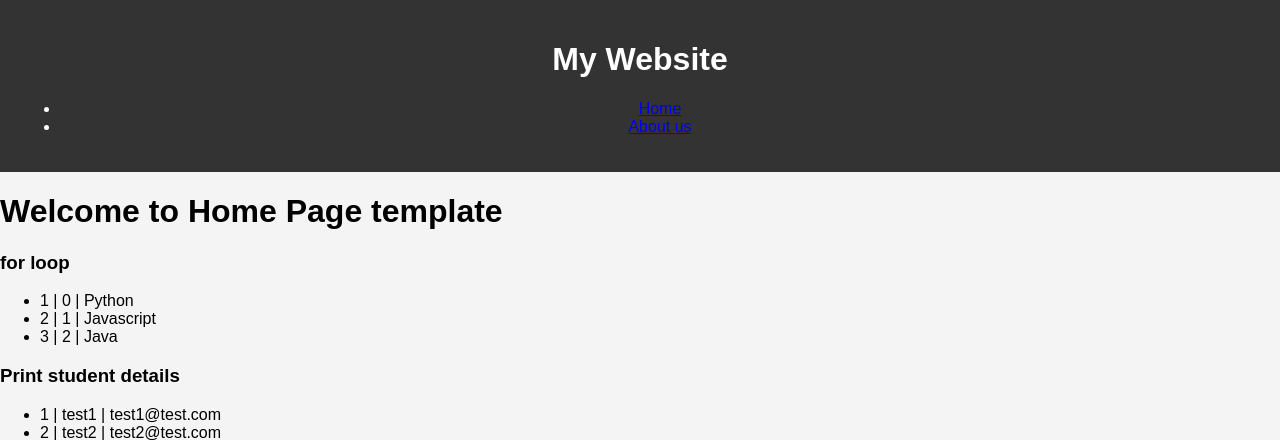
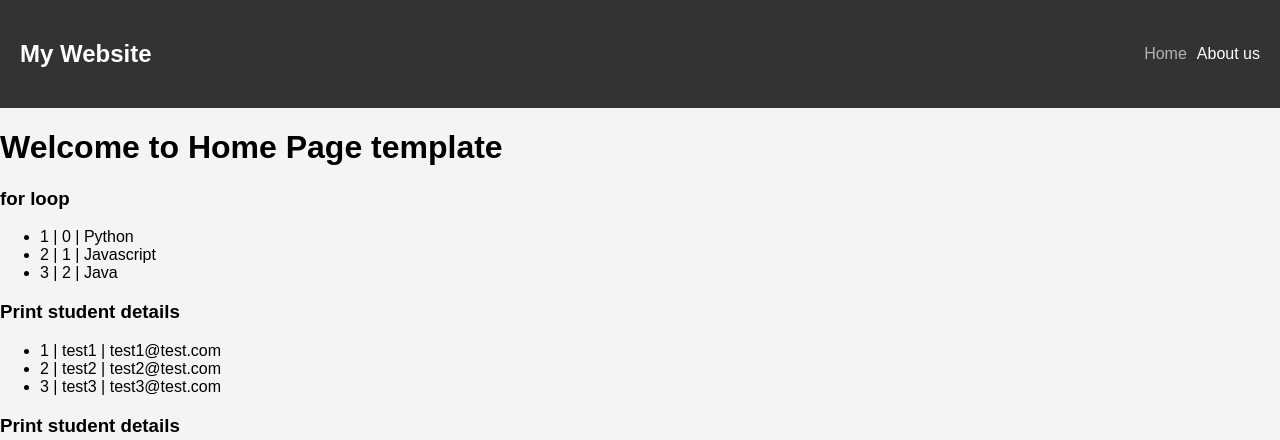
Before and after one commit to sahil3000/django-tutorials, a Django app: page / in a window 1280 px wide. Shown: the top 440 px of the page. Run offline with Django 4.2, Linux system fonts and the light colour scheme.

Commit message:
way1 for check active link

```diff
--- a/static/css/main.css
+++ b/static/css/main.css
@@ -18,6 +18,32 @@ header {
     padding: 20px;
     background-color: #fff;
     box-shadow: 0 0 10px rgba(0, 0, 0, 0.1);
+}
+
+nav {
+    display: flex;
+    justify-content: space-between;
+    align-items: center;
+}
+
+nav ul {
+    list-style: none;
+    display: flex;
+    justify-content: flex-end;
+    align-items: center;
+}
+
+nav ul li {
+    margin-left: 10px;
+}
+
+nav ul li a {
+    text-decoration: none;
+    color: #fff;
+}
+.active {
+    color: #d2d2d2;
+    opacity: 0.8;
 }
 
 section {
--- a/templates/navbar.html
+++ b/templates/navbar.html
@@ -1,10 +1,10 @@
 <!-- navbar.html -->
 <header>
-    <h1>My Website</h1>
-    <nav>
+    <nav class="navbar">
+        <h1>My Website</h1>
         <ul>
-            <li><a href="{% url "home" %}">Home</a></li>
-            <li><a href="{% url "about" %}">About us</a></li>
+            <li><a class="{% if request.path == "/" %}active{% endif %}" href="{% url "home" %}">Home</a></li>
+            <li><a class="{% if request.path == "/aboutus/" %}active{% endif %}" href="{% url "about" %}">About us</a></li>
         </ul>
     </nav>
 </header>
```
